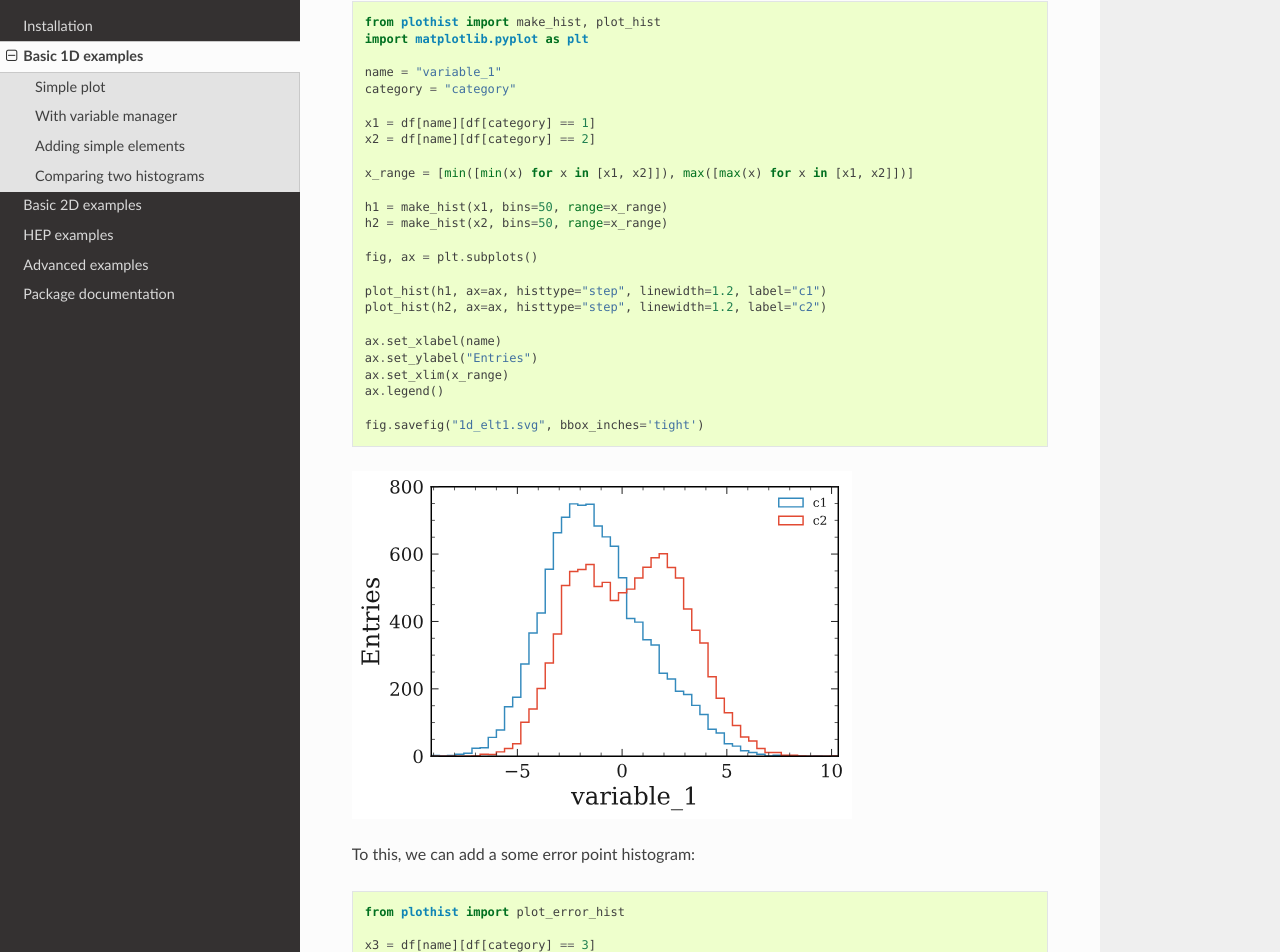
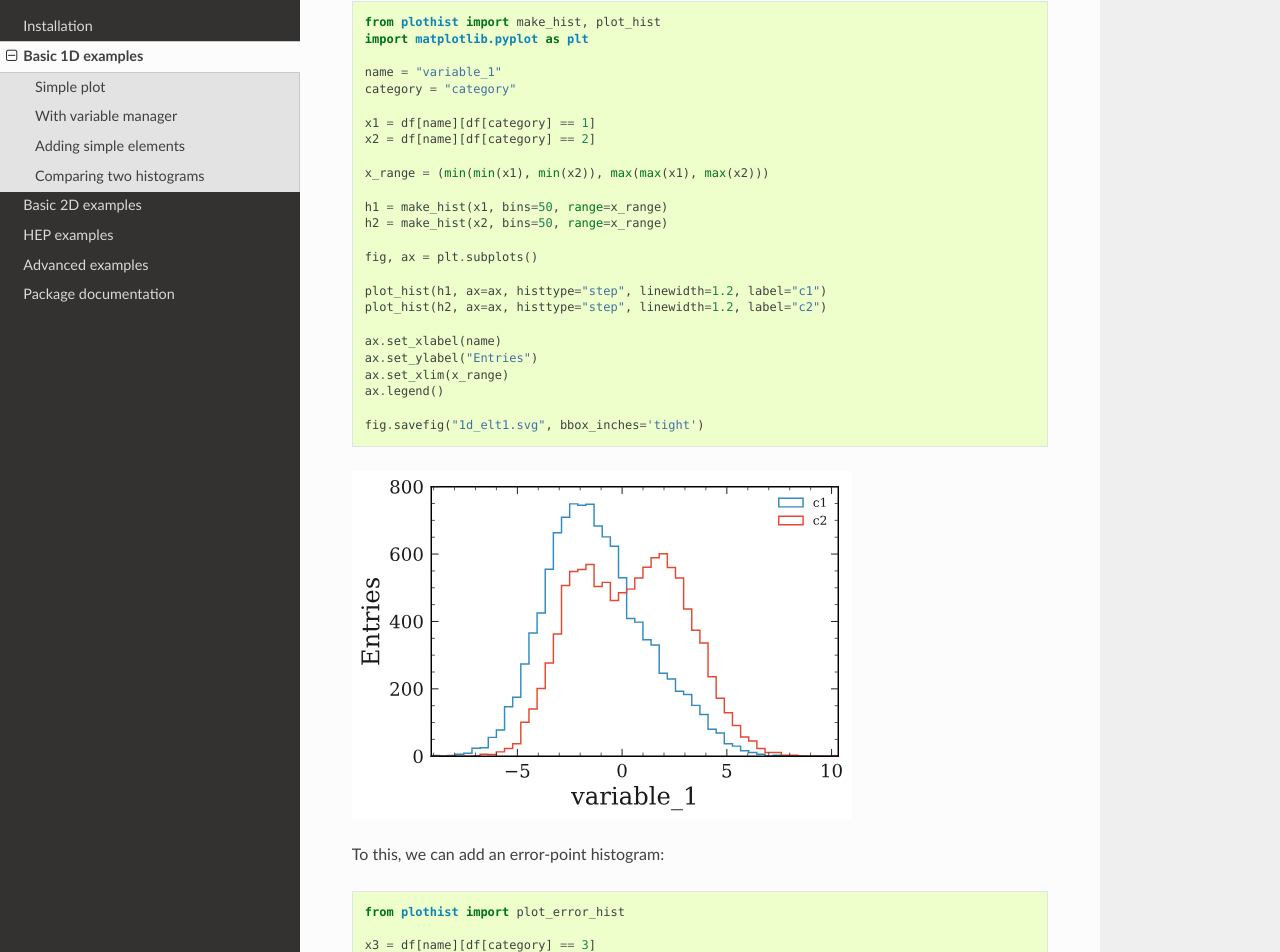
Before and after one commit to cyrraz/plothist, a Sphinx documentation site: the page built from docs/basics/1d_hist.rst, in a window 1280 px wide and 1400 px high, scrolled down 2392 px. Shown: the part 94-1046 px from the top of the window. Built offline with Sphinx 7.4.7 and the Read the Docs theme 2.0.0, drawn with Linux system fonts in a browser that asks for light colours; some of the changed text lies outside the part shown.

Commit message:
minor fixes in the documentation

```diff
--- a/docs/basics/1d_hist.rst
+++ b/docs/basics/1d_hist.rst
@@ -125,7 +125,7 @@ It is really easy to add multiple histogram to the same figure:
     x1 = df[name][df[category] == 1]
     x2 = df[name][df[category] == 2]
 
-    x_range = [min([min(x) for x in [x1, x2]]), max([max(x) for x in [x1, x2]])]
+    x_range = (min(min(x1), min(x2)), max(max(x1), max(x2)))
 
     h1 = make_hist(x1, bins=50, range=x_range)
     h2 = make_hist(x2, bins=50, range=x_range)
@@ -147,7 +147,7 @@ It is really easy to add multiple histogram to the same figure:
    :width: 500
 
 
-To this, we can add a some error point histogram:
+To this, we can add an error-point histogram:
 
 .. code-block:: python
 
```
Also changed, not shown: other parts of docs/basics/1d_hist.rst (+1 -3 lines), docs/img/1d_elt3.svg.
